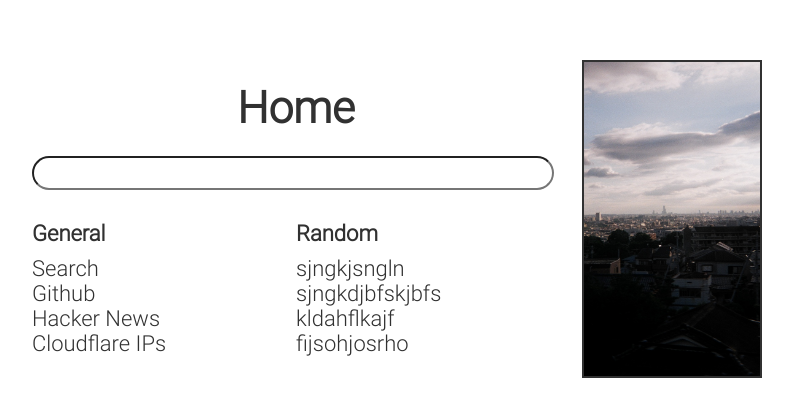
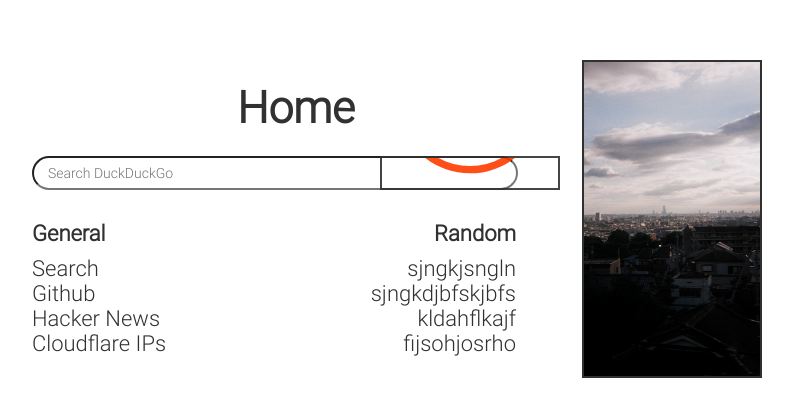
Before and after one commit to apatel762/homepage, a plain HTML site: page index.html in a window 1280 px wide. Shown: the part 181-598 px from the top of the page, without its empty margins (254-1047 px from the left). Drawn offline with Linux system fonts and the light colour scheme.

Commit message:
add duck logo to search bar

```diff
--- a/css/style.css
+++ b/css/style.css
@@ -55,18 +55,34 @@ nav {
 }
 
 nav form {
-    grid-column: 1 / span 2;
     width: 100%;
+}
+
+.text-left {
+    text-align: left;
+}
+
+.text-right {
+    text-align: right;
+    margin-right: 2em;
 }
 
 nav form input {
     height: 30px;
-    width: 93%;
-    justify-content: center;
+    width: 172%;
     border-radius: 2em;
     padding: 0 1em;
     display: inline-block;
     margin: 0 auto;
+    font: 14px "Roboto-Light";
+}
+
+.logo {
+    height: 30px; /* same as search bar */
+    margin-left: auto;
+    margin-top: auto;
+    margin-bottom: auto;
+    opacity: 0.9;
 }
 
 ul {
--- a/index.html
+++ b/index.html
@@ -9,23 +9,24 @@
         <nav>
             <h1>Home</h1>
             <form method="GET" action="https://duckduckgo.com/">
-                <input type="text" name="q">
+                <input type="text" name="q" placeholder="Search DuckDuckGo">
             </form>
+            <img class="logo" src="images/duck.svg">
             <ul>
-                <li>General</li>
-                <li><a href="https://start.duckduckgo.com/">Search</a></li>
-                <li><a href="https://github.com/apatel762/">Github</a></li>
-                <li><a href="https://news.ycombinator.com/">Hacker News</a></li>
-                <li><a href="https://www.cloudflare.com/ips-v4">Cloudflare IPs</a></li>
+                <li class="text-left">General</li>
+                <li class="text-left"><a href="https://start.duckduckgo.com/">Search</a></li>
+                <li class="text-left"><a href="https://github.com/apatel762/">Github</a></li>
+                <li class="text-left"><a href="https://news.ycombinator.com/">Hacker News</a></li>
+                <li class="text-left"><a href="https://www.cloudflare.com/ips-v4">Cloudflare IPs</a></li>
             </ul>
             <ul>
-                <li>Random</li>
-                <li>sjngkjsngln</li>
-                <li>sjngkdjbfskjbfs</li>
-                <li>kldahflkajf</li>
-                <li>fijsohjosrho</li>
+                <li class="text-right">Random</li>
+                <li class="text-right">sjngkjsngln</li>
+                <li class="text-right">sjngkdjbfskjbfs</li>
+                <li class="text-right">kldahflkajf</li>
+                <li class="text-right">fijsohjosrho</li>
             </ul>
         </nav>
-        <img src="images/bg.jpg">
+        <img class="strip" src="images/bg.jpg">
     </body>
 </html>
```
Also changed, not shown: images/duck.svg (added).
